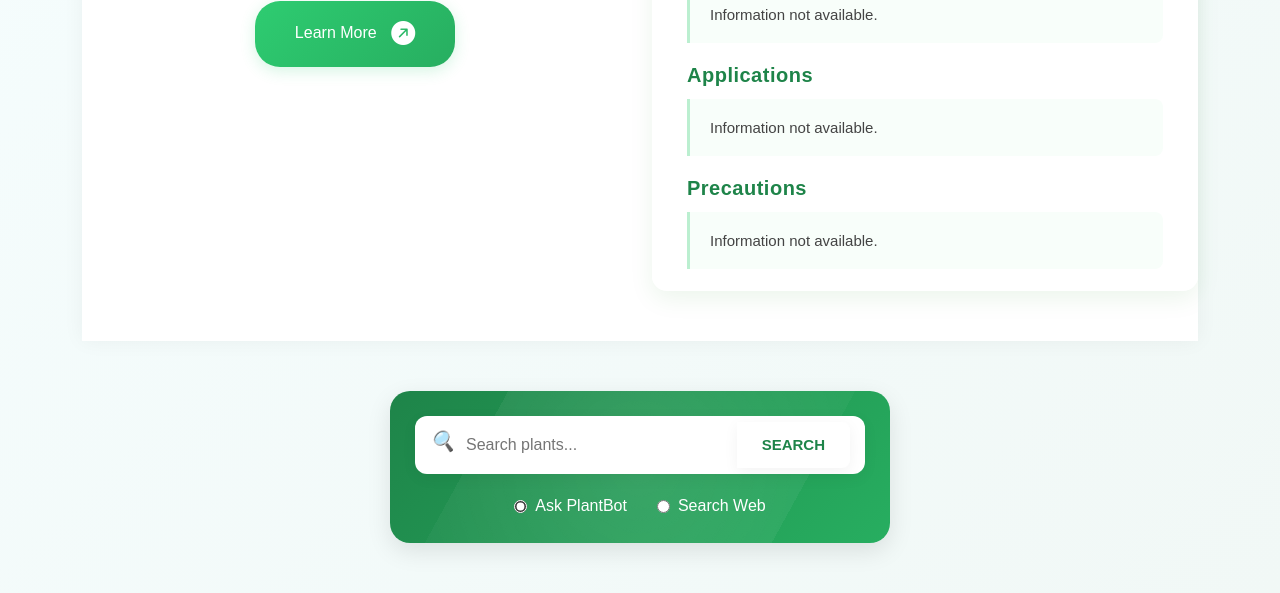
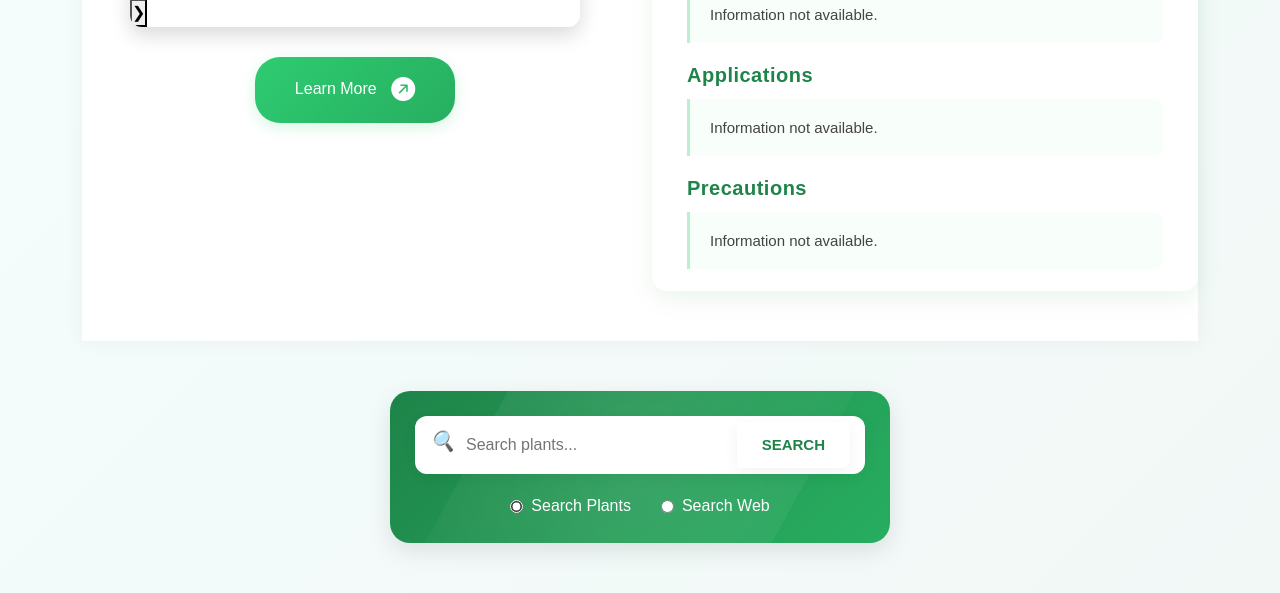
Before and after one commit to pratham0804/Medicinal-Plant-Identification, a Flask app: page /predict.html in a window 1280 px wide. Shown: the part 749-1342 px from the top of the page. Run offline with Flask 3, Linux system fonts and the light colour scheme.

Commit message:
Enhanced search functionality: Added chatbot redirection and web search options

```diff
--- a/frontend/templates/predict.html
+++ b/frontend/templates/predict.html
@@ -25,21 +25,19 @@
             <div class="row">
                 <div class="col-md-6">
                     <div class="slider-container">
+                        <button class="arrow left-arrow" onclick="changeSlide(-1)">&#10094;</button>
                         <div class="slider">
-                            {% if plant_images %}
-                                {% for image in plant_images %}
-                                    <div class="slide">
-                                        <img src="{{ url_for('static', filename=image) }}" alt="Plant Image {{ loop.index }}">
-                                    </div>
-                                {% endfor %}
-                            {% else %}
-                                <div class="slide">
-                                    <img src="{{ url_for('static', filename='images/default.jpg') }}" alt="Default Plant Image">
-                                </div>
-                            {% endif %}
+                            <div class="slide active">
+                                <img src="{{ url_for('static', filename='display-images/' + prediction + '/image1.jpg') if prediction else url_for('static', filename='images/default.jpg') }}" alt="Plant Image 1">
+                            </div>
+                            <div class="slide">
+                                <img src="{{ url_for('static', filename='display-images/' + prediction + '/image2.jpg') if prediction else url_for('static', filename='images/default.jpg') }}" alt="Plant Image 2">
+                            </div>
+                            <div class="slide">
+                                <img src="{{ url_for('static', filename='display-images/' + prediction + '/image3.jpg') if prediction else url_for('static', filename='images/default.jpg') }}" alt="Plant Image 3">
+                            </div>
                         </div>
-                        <button class="prev" onclick="changeSlide(-1)">&#10094;</button>
-                        <button class="next" onclick="changeSlide(1)">&#10095;</button>
+                        <button class="arrow right-arrow" onclick="changeSlide(1)">&#10095;</button>
                     </div>
                     <button class="learn-more-btn">
                         Learn More <i class="bi bi-arrow-up-right-circle-fill"></i>
@@ -77,7 +75,7 @@
                 </div>
                 <div class="options">
                     <label>
-                        <input type="radio" name="searchOption" value="chatbot" checked> Ask PlantBot
+                        <input type="radio" name="searchOption" value="site" checked> Search Plants
                     </label>
                     <label>
                         <input type="radio" name="searchOption" value="web"> Search Web
@@ -117,22 +115,22 @@
             const searchOption = document.querySelector('input[name="searchOption"]:checked').value;
 
             if (query.trim() === '') {
-                alert("Please enter a search query");
+                alert('Please enter a search term');
                 return;
             }
 
-            if (searchOption === 'chatbot') {
-                // Store the query in localStorage to be used by chatbot
+            if (searchOption === 'site') {
+                // Store the question in localStorage for the chatbot to pick up
                 localStorage.setItem('pendingQuestion', query);
                 // Redirect to chatbot page
                 window.location.href = '/chatbot';
             } else {
-                // Open web search in new tab
-                window.open(`https://www.google.com/search?q=${encodeURIComponent(query)}+plant`, '_blank');
+                // For web search, open in new tab
+                window.open(`https://www.google.com/search?q=${encodeURIComponent(query)}+medicinal+plant`, '_blank');
             }
         }
 
-        // Handle enter key in search input
+        // Add event listener for Enter key in search input
         document.getElementById("searchInput").addEventListener("keypress", function(event) {
             if (event.key === "Enter") {
                 event.preventDefault();
```
